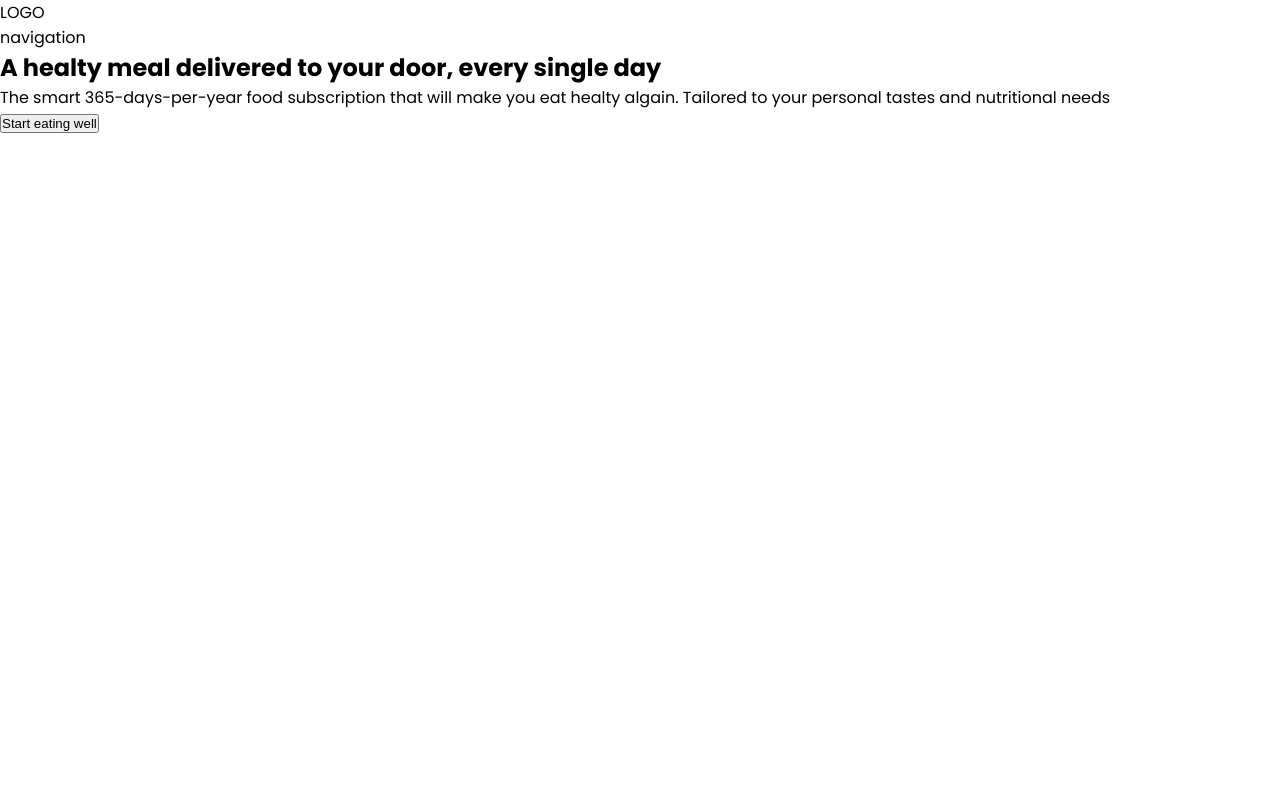
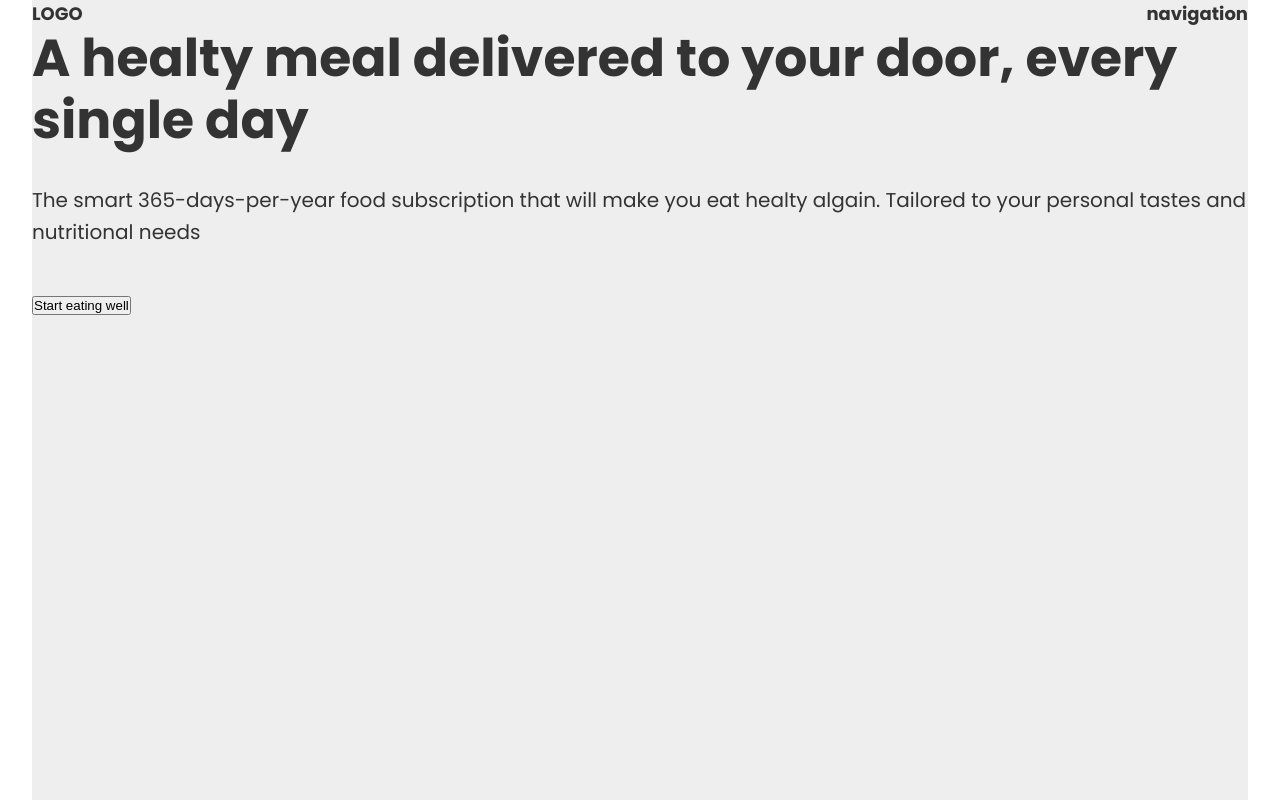
Before and after one commit to mandegar20/HeroSectionCSS, a plain HTML site: page index.html in a window 1280 px wide. Drawn offline with Linux system fonts and the light colour scheme.

Commit message:
typography

```diff
--- a/index.html
+++ b/index.html
@@ -14,9 +14,10 @@
     <title>Hero</title>
   </head>
   <body>
-    <header>
+    <div class="container">
+      <header class="header">
         <div class="logo">LOGO</div>
-      <nav>
+        <nav class="nav">
           <div class="navigation">navigation</div>
         </nav>
       </header>
@@ -28,5 +29,6 @@
         </p>
         <button class="btn">Start eating well</button>
       </section>
+    </div>
   </body>
 </html>
--- a/style.css
+++ b/style.css
@@ -6,4 +6,34 @@
 
 html {
   font-family: "poppins", sans-serif;
+  font-size: 10px;
 }
+
+body {
+  color: #333;
+}
+
+.container {
+  background-color: #eee;
+  margin: 0 auto;
+  width: 95vw;
+  height: 100vh;
+}
+
+.header {
+  font-size: 1.8rem;
+  font-weight: 700;
+  display: flex;
+  justify-content: space-between;
+}
+
+h1 {
+  font-size: 5.2rem;
+  margin-bottom: 3.2rem;
+  line-height: 1.2;
+}
+p {
+  font-size: 2rem;
+  line-height: 1.6;
+  margin-bottom: 4.8rem;
+}
```
Lines whose indentation alone changed are shown as unchanged.
